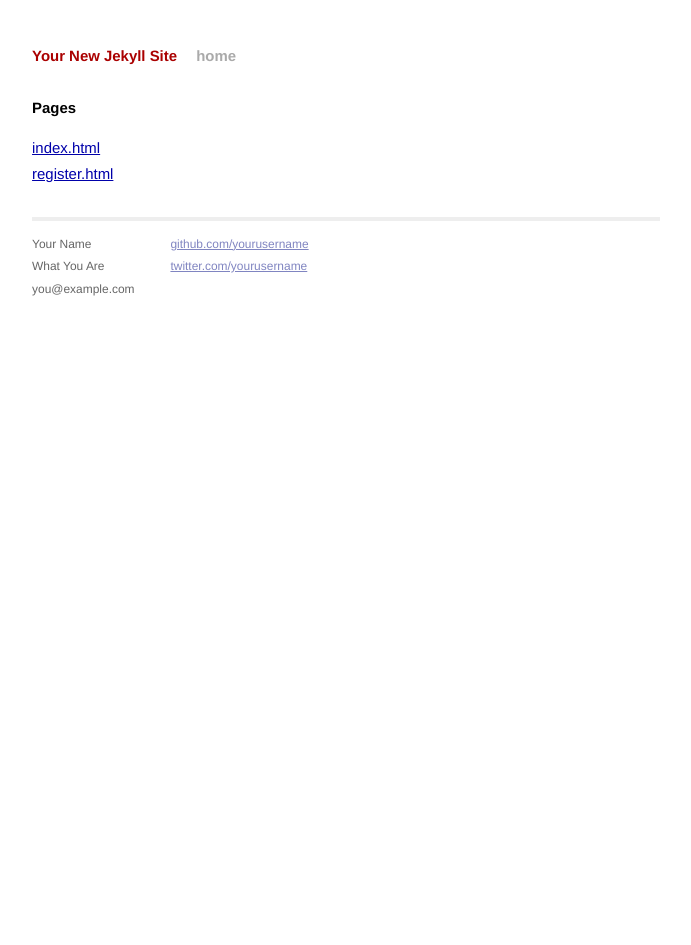
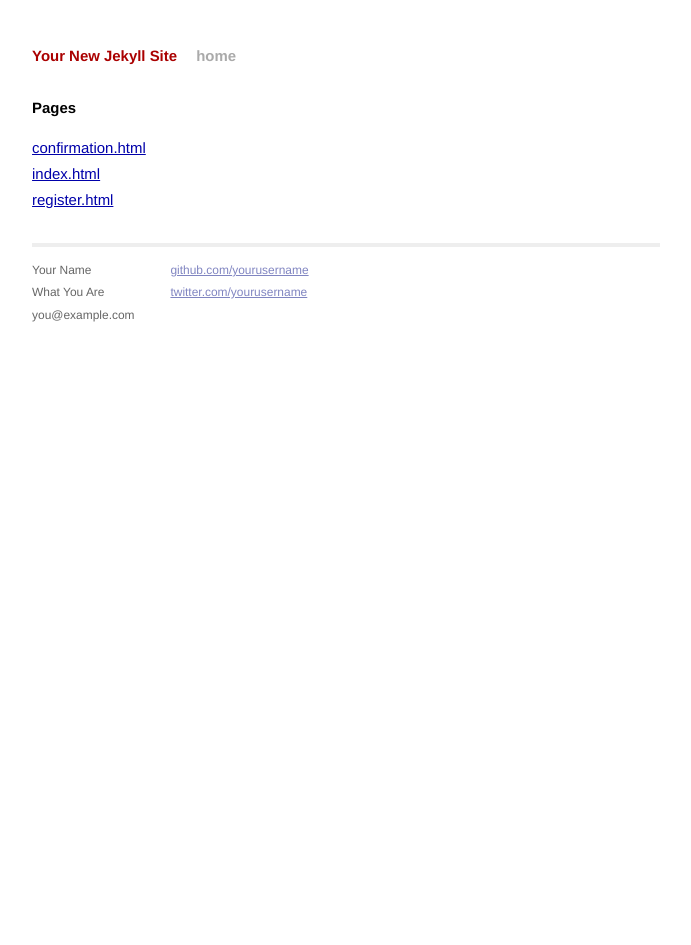
Before and after one commit to tpitale/refresh-jekyll, a Jekyll site: the page built from index.html, in a window 1280 px wide. Shown: the whole page, without its empty margins (294-985 px from the left). Built offline with Jekyll 4.4.1, drawn with Linux system fonts in a browser that asks for light colours; Markdown is read by kramdown in place of the engine named in the settings.

Commit message:
added confirmation page

```diff
--- /dev/null
+++ b/confirmation.html
@@ -0,0 +1,6 @@
+---
+layout: default
+---
+
+<h1>Thank You for Registering!</h1>
+<a href="index.html">Feel free to log in with your email and password.</a>
--- a/register.html
+++ b/register.html
@@ -2,7 +2,7 @@
 layout: default
 ---
 
-<form action="index.html" method="get">
+<form action="confirmation.html" method="get">
   <label for="first_name">First Name</label>
   <input type="text" name="first_name" id="first_name">
 
```
